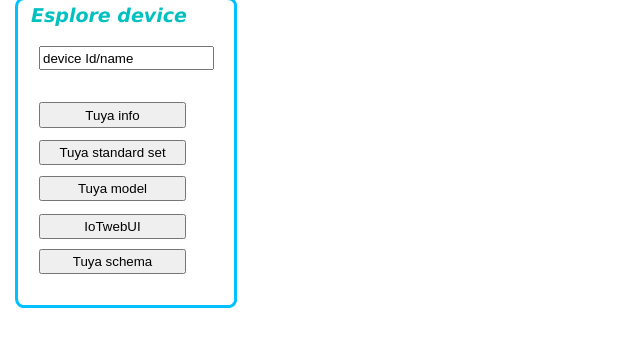
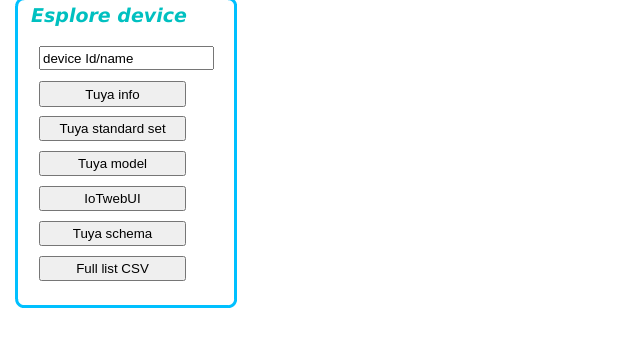
Before and after one commit to msillano/IoTwebUI, a plain HTML site: page APP/Explore/html/explore01.html in a window 1280 px wide. Shown: the part 19-366 px from the top of the page, 5-640 px from the left. Drawn offline with Linux system fonts and the light colour scheme; no server answers.

Commit message:
Add files via upload

```diff
--- a/APP/Explore/html/explore01.html
+++ b/APP/Explore/html/explore01.html
@@ -71,6 +71,10 @@
 function doStandard() {
   RESTget(baseURL + "set/" + xDeviceName +"/action/standard");
 }
+function doList() {
+  RESTget(baseURL + "set/" + xDeviceName +"/action/list");
+}
+
 
 //-->
 </script>
@@ -105,20 +109,23 @@
 <div id="ldheText1" style="position: absolute; left: 44px; top: 65px;">
 <input type="text" id="Text1" name="Text1" style="width: 175px; height: 24px;" value="device Id/name" maxlength="255" onblur="setId();"></div>
 
-<div id="ldheButton1" style="position: absolute; left: 44px; top: 121px;" onClick="doInfo();">
+<div id="ldheButton1" style="position: absolute; left: 44px; top: 100px;" onClick="doInfo();">
 <input type="button" id="Button1" name="Button1" style="width: 147px; height: 26px;" value="Tuya info" title="Device Attributes"></div>
 <!-- top delta: 38pt -->
-<div id="ldheButton2" style="position: absolute; left: 44px; top: 159px;" onClick="doStandard();">
+<div id="ldheButton2" style="position: absolute; left: 44px; top: 135px;" onClick="doStandard();">
 <input type="button" id="Button2" name="Button2" style="width: 147px; height: 25px;" value="Tuya standard set" title="'Type' Data model"></div>
 
-<div id="ldheButton3" style="position: absolute; left: 44px; top: 195px;" onClick="doModel();">
+<div id="ldheButton3" style="position: absolute; left: 44px; top: 170px;" onClick="doModel();">
 <input type="button" id="Button3" name="Button3" style="width: 147px; height: 25px;" value="Tuya model" title="'Device' Data model"></div>
 
-<div id="ldheButton10" style="position: absolute; left: 44px; top: 233px;" onClick="doIoT();">
+<div id="ldheButton10" style="position: absolute; left: 44px; top: 205px;" onClick="doIoT();">
 <input type="button" id="Button10" name="Button10" style="width: 147px; height: 25px;" value="IoTwebUI" title="Locals RT Data&Attributes"></div>
 
-<div id="ldheButton4" style="position: absolute; left: 44px; top: 268px;" onClick="doSchema();">
+<div id="ldheButton4" style="position: absolute; left: 44px; top: 240px;" onClick="doSchema();">
 <input type="button" id="Button4" name="Button4" style="width: 147px; height: 25px;" value="Tuya schema" title="RT all Data - as by CLONE()"></div>
+
+<div id="ldheButton5" style="position: absolute; left: 44px; top: 275px;" onClick="doList();">
+<input type="button" id="Button5" name="Button5" style="width: 147px; height: 25px;" value="Full list CSV" title="Complete table of all devices"></div>
 
 
 </body>
```
